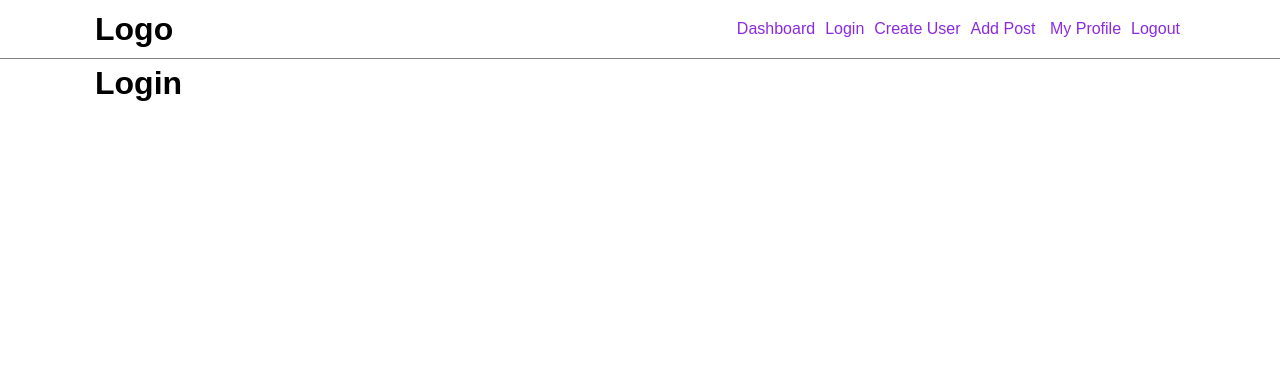
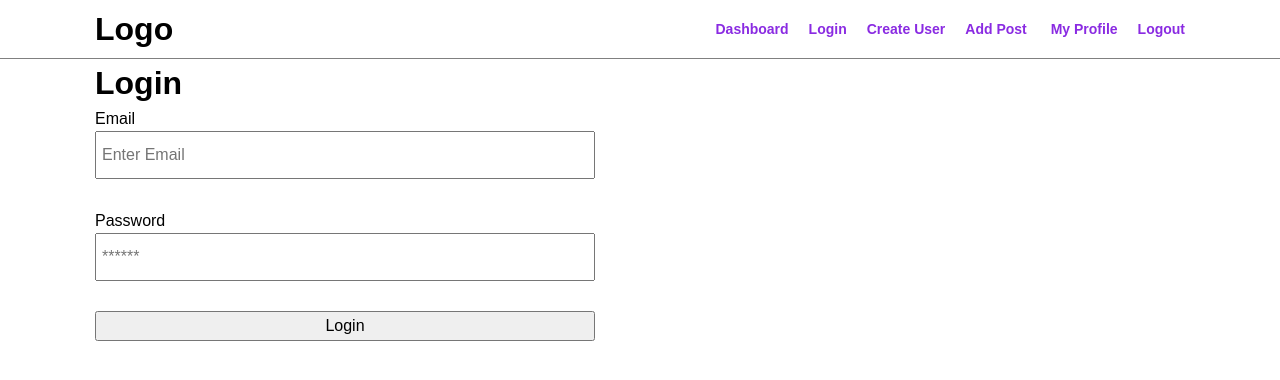
Before and after one commit to tywenrick3/surf-frontend, a React (Create React App) app: page /login in a window 1280 px wide. Shown: the top 380 px of the page. Built offline with nearby package versions, Linux system fonts and the light colour scheme.

Commit message:
wireframe

```diff
--- a/src/App.css
+++ b/src/App.css
@@ -11,13 +11,48 @@
 	justify-content: space-between;
 }
 
-.Header nav a {
-	color: blueviolet;
-	text-decoration: none;
-	margin: 0 5px;
-}
-
 .HeaderWrapper {
 	border-bottom: 1px solid gray;
 	padding: 5px 0;
 }
+
+.Header nav a {
+	color: blueviolet;
+	font-size: 14px;
+	font-weight: bold;
+	margin: 0 5px;
+	padding: 0 5px;
+	text-decoration: none;
+}
+
+.Header nav a:last-child {
+	margin-right: 0;
+	padding-right: 0;
+}
+
+.Form form {
+	display: flex;
+	flex-direction: column;
+	max-width: 500px;
+}
+
+.Form input {
+	margin-bottom: 30px;
+	padding: 10px 5px;
+}
+
+.UserCard {
+	border: 1px solid gray;
+	display: flex;
+	margin: 20px 0;
+	padding: 10px;
+}
+
+.UserCardImage {
+	flex-basis: 50%;
+}
+
+.UserCardText {
+	flex-basis: 50%;
+	padding-left: 40px;
+}
--- /dev/null
+++ b/src/components/CreateUserForm.js
@@ -0,0 +1,26 @@
+import React from 'react';
+
+function CreateUserForm({ signUpUser }) {
+	return (
+		<div className='Form'>
+			<form onSubmit={(e) => signUpUser(e)}>
+				<label htmlFor='name'>Name</label>
+				<input
+					type='text'
+					name='name'
+					placeholder='Enter Display Name'
+				/>
+
+				<label htmlFor='email'>Email</label>
+				<input type='email' name='email' placeholder='Enter Email' />
+
+				<label htmlFor='password'>Password</label>
+				<input type='password' name='password' placeholder='******' />
+
+				<button type='submit'>Create User</button>
+			</form>
+		</div>
+	);
+}
+
+export default CreateUserForm;
--- /dev/null
+++ b/src/components/LoginForm.js
@@ -0,0 +1,19 @@
+import React from 'react';
+
+function LoginForm({ loginUser }) {
+	return (
+		<div className='Form'>
+			<form onSubmit={(e) => loginUser(e)}>
+				<label htmlFor='email'>Email</label>
+				<input type='email' name='email' placeholder='Enter Email' />
+
+				<label htmlFor='password'>Password</label>
+				<input type='password' name='password' placeholder='******' />
+
+				<button type='submit'>Login</button>
+			</form>
+		</div>
+	);
+}
+
+export default LoginForm;
--- a/src/components/UserCard.js
+++ b/src/components/UserCard.js
@@ -0,0 +1,24 @@
+import React from 'react';
+
+function UserCard({ user }) {
+	return (
+		<div className='UserCard'>
+			<div className='UserCardImage'>
+				<img src={user.imageSrc} alt={user.imageAlt} />
+			</div>
+
+			<div className='UserCardText'>
+				<p>{user.userMessage}</p>
+				<p>
+					Posted by:{' '}
+					<a href={`/user/${user.userId}`}>{user.userName}</a>
+				</p>
+				<p>
+					<a href={`/post/${user.postId}`}>View Post</a>
+				</p>
+			</div>
+		</div>
+	);
+}
+
+export default UserCard;
--- a/src/pages/AddPost.js
+++ b/src/pages/AddPost.js
@@ -3,7 +3,7 @@ import React from 'react';
 function AddPost() {
 	return (
 		<div className='PageWrapper'>
-			<h1>Add a Post</h1>
+			<h1>Add Post</h1>
 		</div>
 	);
 }
--- a/src/pages/CreateUser.js
+++ b/src/pages/CreateUser.js
@@ -1,9 +1,12 @@
 import React from 'react';
+// Components
+import CreateUserForm from '../components/CreateUserForm';
 
 function CreateUser() {
 	return (
 		<div className='PageWrapper'>
 			<h1>Create User</h1>
+			<CreateUserForm />
 		</div>
 	);
 }
--- a/src/pages/Dashboard.js
+++ b/src/pages/Dashboard.js
@@ -1,9 +1,25 @@
 import React from 'react';
+// Components
+import UserCard from '../components/UserCard';
 
+export const MOCK_DATA = [
+	{
+		imageAlt: 'alt text',
+		imageSrc: 'https://wallpaperaccess.com/full/5010955.jpg',
+		userMessage: 'Hi',
+		postId: '1',
+		userId: '123',
+		userName: 'Ty',
+	},
+];
 function Dashboard() {
+	// Display all posts
 	return (
 		<div className='PageWrapper'>
 			<h1>Dashboard</h1>
+			{MOCK_DATA.map((user, i) => (
+				<UserCard user={user} key={i} />
+			))}
 		</div>
 	);
 }
--- a/src/pages/Login.js
+++ b/src/pages/Login.js
@@ -1,9 +1,12 @@
 import React from 'react';
+// Components
+import LoginForm from '../components/LoginForm';
 
 function Login() {
 	return (
 		<div className='PageWrapper'>
 			<h1>Login</h1>
+			<LoginForm />
 		</div>
 	);
 }
--- a/src/pages/UserProfile.js
+++ b/src/pages/UserProfile.js
@@ -1,9 +1,16 @@
 import React from 'react';
+import { MOCK_DATA } from './Dashboard';
+import UserCard from '../components/UserCard';
 
 function UserProfile() {
+	// Display all post by ONE USER
 	return (
 		<div className='PageWrapper'>
-			<h1>My Profile</h1>
+			<h1>User Name:</h1>
+			<h2>Posts</h2>
+			{MOCK_DATA.map((user, i) => (
+				<UserCard user={user} key={i} />
+			))}
 		</div>
 	);
 }
```
